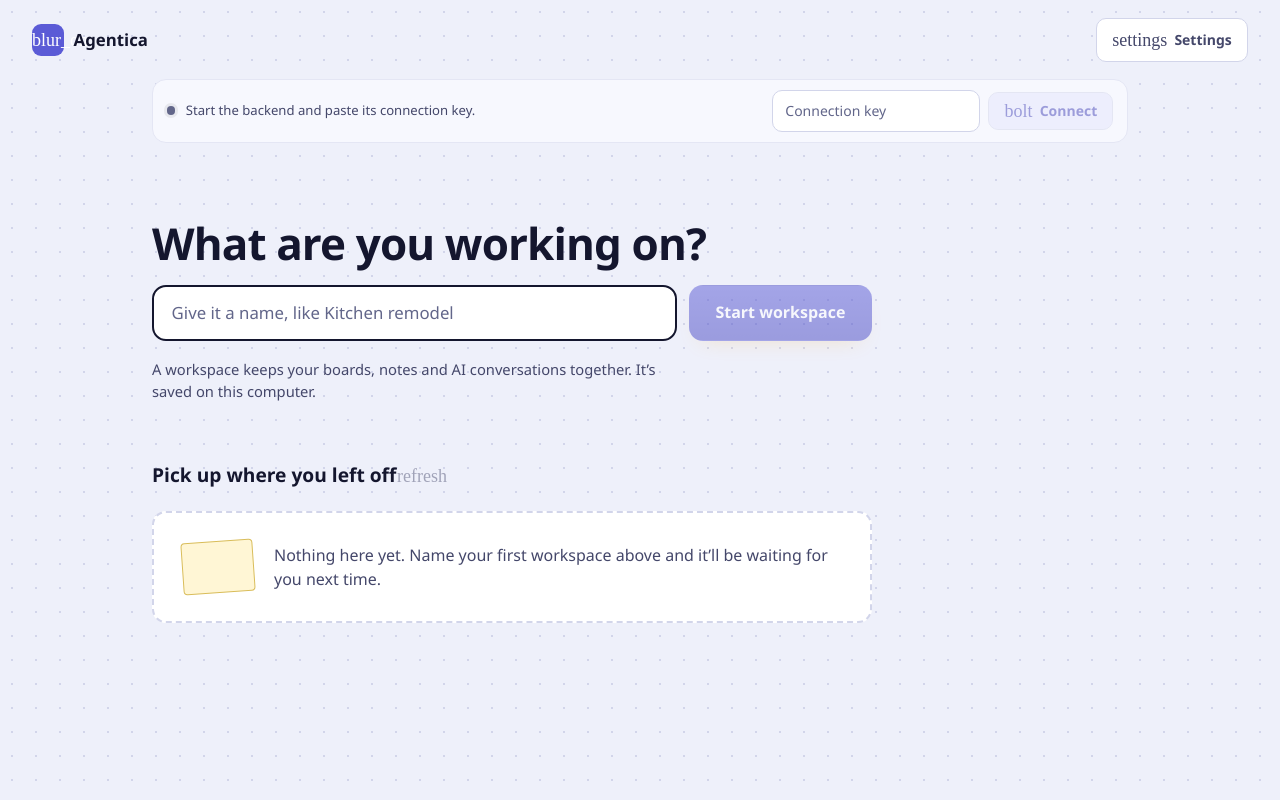
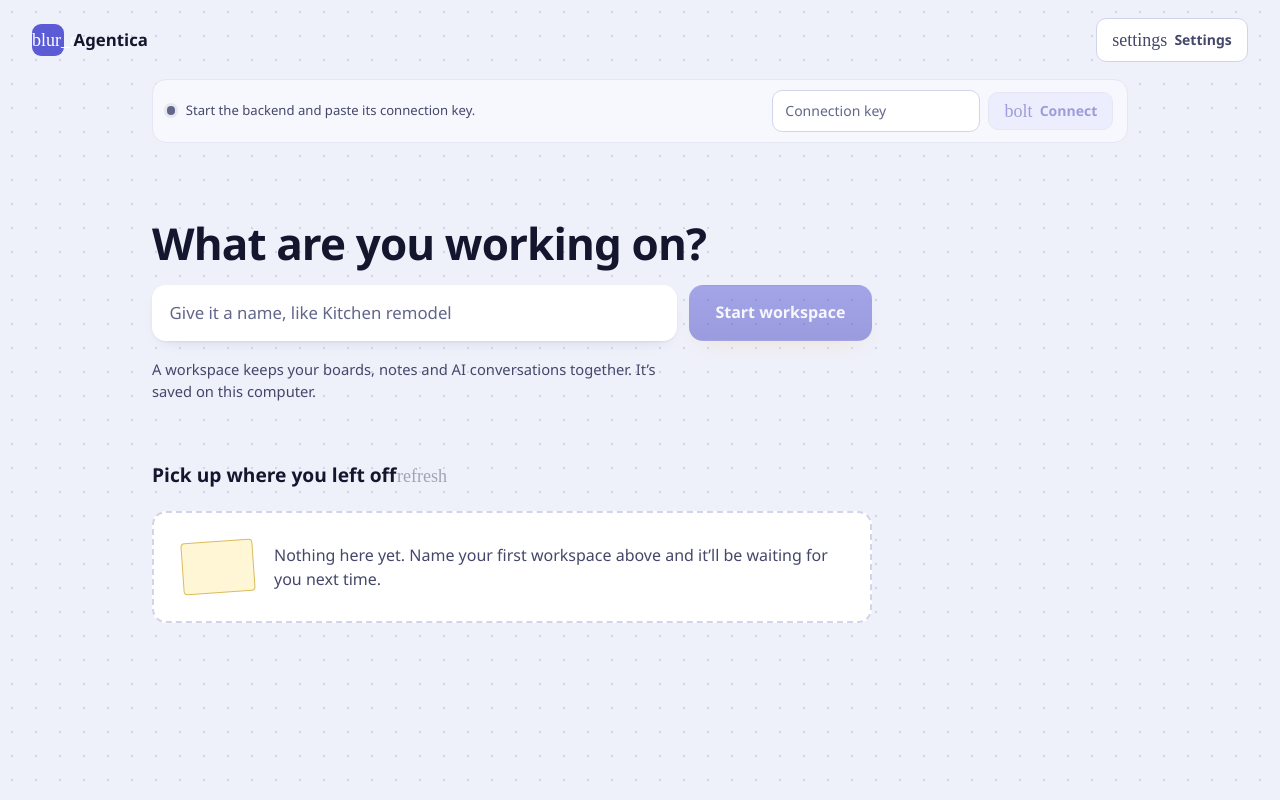
Before and after one commit to Neil-urk12/agentica, a Svelte app in the folder apps/desktop/: page / in a window 1280 px wide. Built offline with nearby package versions, Linux system fonts and the light colour scheme.

Commit message:
style(workspace): remove the border and replaced with box shadow

```diff
--- a/apps/desktop/src/app.css
+++ b/apps/desktop/src/app.css
@@ -895,9 +895,17 @@ label {
   min-height: 3.5rem;
   padding: 0 1.1rem;
   font-size: 1.05rem;
-  border: 2px solid var(--ink);
+  border: none;
+  box-shadow: var(--shadow-sm);
   border-radius: var(--radius);
   background: var(--surface);
+}
+
+.home__form input:focus {
+  outline: none;
+  box-shadow:
+    var(--shadow-sm),
+    0 0 0 2px var(--accent);
 }
 
 .home__form .btn {
```
